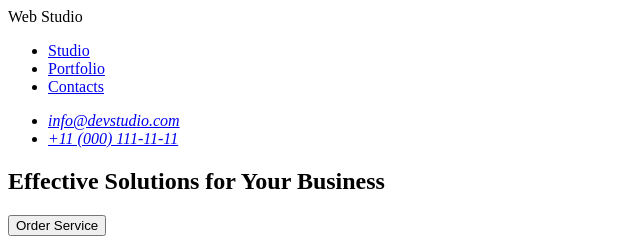
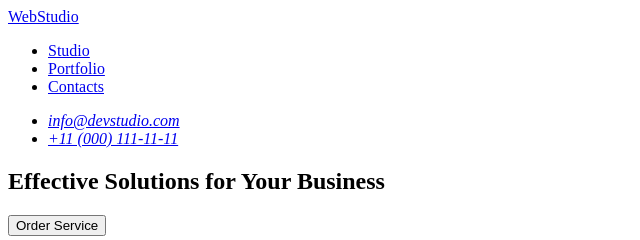
Before and after one commit to Lesandra17/goit-markup-hw-01, a plain HTML site: page index.html in a window 1280 px wide. Shown: the top 240 px of the page, 0-640 px from the left. Drawn offline with Linux system fonts and the light colour scheme.

Commit message:
update index.html

```diff
--- a/index.html
+++ b/index.html
@@ -10,7 +10,7 @@
     <!-- Header section -->
     <header>
       <nav>
-     <a href="/index.html"></a>Web Studio
+        <a href="./index.html">WebStudio</a>
 
         <ul>
           <li><a href="./images/Studio.png">Studio</a></li>
@@ -73,7 +73,7 @@
     <!-- Footer section -->
 
     <footer>
-      <a href="/index.html"></a> Web Studio
+      <a href="./index.html">WebStudio</a>
 
        <p>Increase the flow of customers and sales for your
         business with digital marketing & growth solutions.</p>
```
